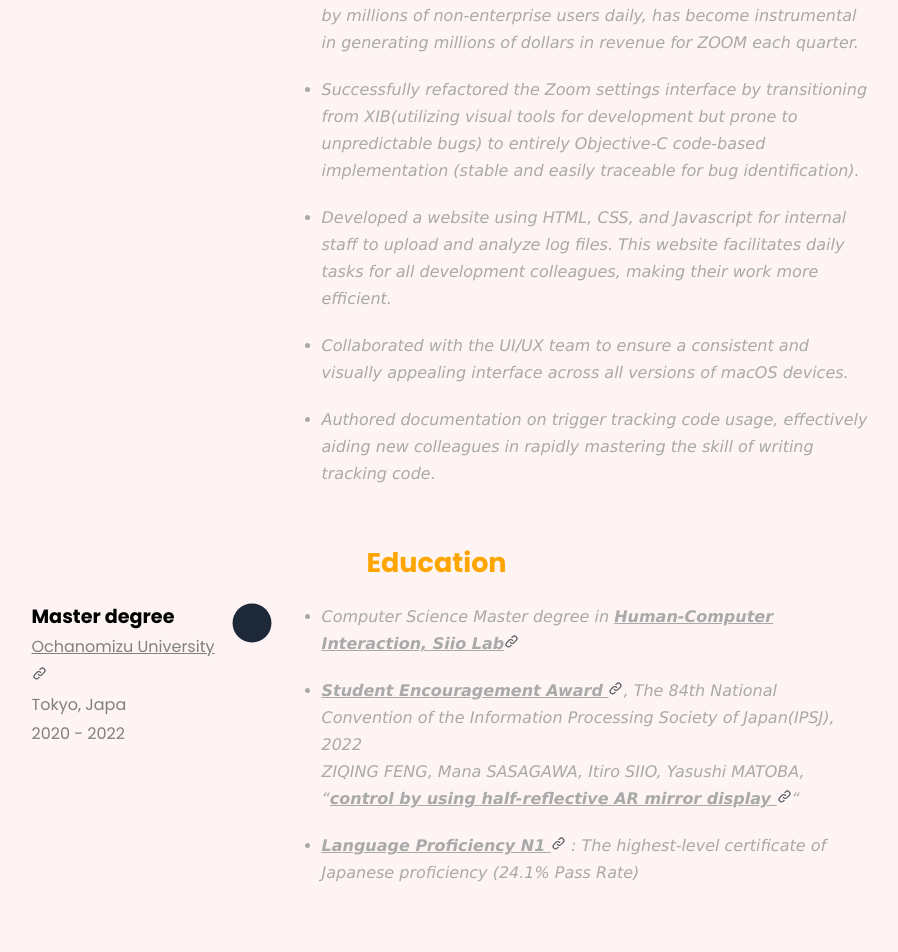
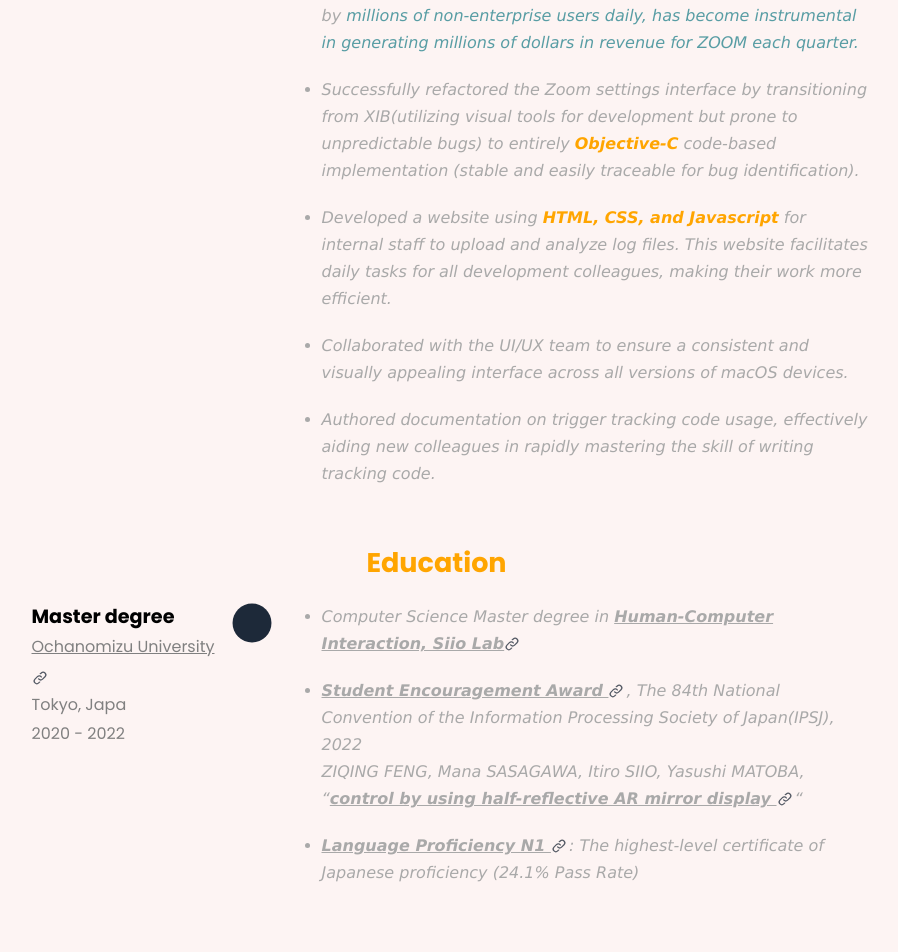
Before and after one commit to Fengziqing/portfolio, a React (Create React App) app: page /cv in a window 1280 px wide. Shown: the part 1360-2312 px from the top of the page, without its empty margins (211-1109 px from the left). Built offline with nearby package versions, Linux system fonts and the light colour scheme.

Commit message:
use css to add link icon

```diff
--- a/src/components/CvPage/index.js
+++ b/src/components/CvPage/index.js
@@ -1,6 +1,5 @@
 import './index.scss';
 import spot from '../../assets/spot.svg';
-import link from '../../assets/link.svg';
 
 const Cv = () => {
     function handleClick(link){
@@ -73,14 +72,13 @@ const Cv = () => {
                 <div className="ocha">
                     <div className="school-name">
                         <p>Client Engineer<br /> <span className="name-explanation"
-                            onClick={()=>handleClick("https://zoom.us/")}>ZOOM <img
-                                src={link} alt="" /></span> <br /><span> HangZhou, China <br />2022 - 2023</span></p>
+                            onClick={()=>handleClick("https://zoom.us/")}>ZOOM</span> <br /><span> HangZhou, China <br />2022 - 2023</span></p>
                         <img className="spot" src={spot} alt="spot" />
                     </div>
                     <ul className="ul-normal">
                         <li>Led the development of <span className="name-explanation"
                             onClick={()=>handleClick("https://github.com/Fengziqing/languageTest")}>validation
-                            scripts(<span className="language">Python</span>) <img src={link} alt="" /></span> for ZOOM Mac
+                            scripts(<span className="language">Python</span>) </span>for ZOOM Mac
                             client in all 16 languages,
                             covering the entire process from <span className="skill">requirements analysis to script
                                 development, testing, and automation</span>.
@@ -110,25 +108,24 @@ const Cv = () => {
                 <div className="ocha">
                     <div className="school-name">
                         <p>Master degree <br /> <span className="name-explanation"
-                            onClick={()=>handleClick("https://www.ocha.ac.jp/index.html")}>Ochanomizu University <img
-                                src={link} alt="" /></span> <br /><span>Tokyo, Japa</span> <br /> <span>2020 - 2022</span>
+                            onClick={()=>handleClick("https://www.ocha.ac.jp/index.html")}>Ochanomizu University</span> <br /><span>Tokyo, Japa</span> <br /> <span>2020 - 2022</span>
                         </p><img className="spot" src={spot} alt="spot" />
                     </div>
                     <ul className="ul-normal">
                         <li>Computer Science Master degree in <span className="name-explanation"
                             onClick={()=>handleClick("http://is.ocha.ac.jp/~siio/")}>Human-Computer Interaction, Siio Lab
-                            <img src={link} alt="" /></span></li>
+                             </span></li>
                         <li><span className="name-explanation"
                             onClick={()=>handleClick("https://www.ipsj.or.jp/award/taikaigakusei.html")}>Student
-                            Encouragement Award <img src={link} alt="" /></span>, The 84th National Convention of the
+                            Encouragement Award  </span>, The 84th National Convention of the
                             Information Processing Society of Japan(IPSJ), 2022
                             <br />ZIQING FENG, Mana SASAGAWA, Itiro SIIO, Yasushi MATOBA, “<span className="name-explanation"
                                 href="http://is.ocha.ac.jp/~siio/projects/papers/ipsj2022/7Y-03.pdf">control by using
-                                half-reflective AR mirror display <img src={link} alt="" /></span>“
+                                half-reflective AR mirror display  </span>“
                         </li>
                         <li><span className="name-explanation"
                             onClick={()=>handleClick("https://www.jlpt.jp/e/about/levelsummary.html")}>Language
-                            Proficiency N1 <img src={link} alt="" /></span> : The highest-level certificate of Japanese
+                            Proficiency N1  </span> : The highest-level certificate of Japanese
                             proficiency (24.1% Pass Rate)</li>
                     </ul>
                 </div>
--- a/src/components/CvPage/index.scss
+++ b/src/components/CvPage/index.scss
@@ -57,15 +57,22 @@
         cursor: pointer;
         text-decoration: underline;
         font-weight: bolder;
-
-        img {
-            height: 15px;
-            width: auto;
-        }
+        position: relative;
+        margin-right: 18px;
 
         &:hover {
             color: darkblue;
         }
+    }
+
+    .name-explanation::after{
+        content: '';
+        height: 16px;
+        width: 16px;
+        position: absolute;
+        bottom: 1px;
+        background-image: url('../../assets/link.svg');
+        background-size: cover;
     }
 
     .ocha {
@@ -170,6 +177,15 @@
                 margin-right:0;
                 margin-bottom: 20px;
                 transition: padding 0.5s;
+
+                .skill{
+                    color:#589da4
+                }
+
+                .language{
+                    color: orange;
+                    font-weight: bold;
+                }
 
                 &:hover {
                     color: black;
```
